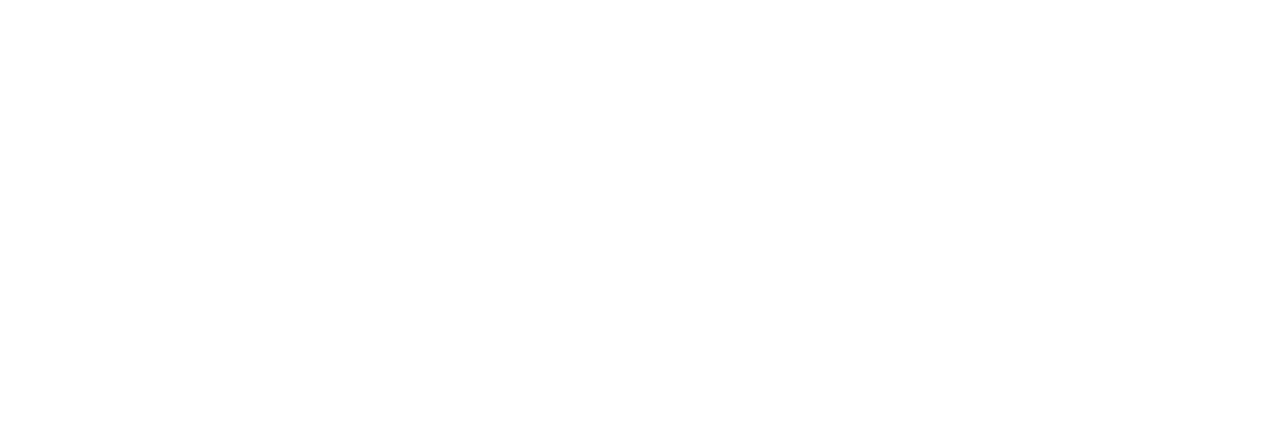
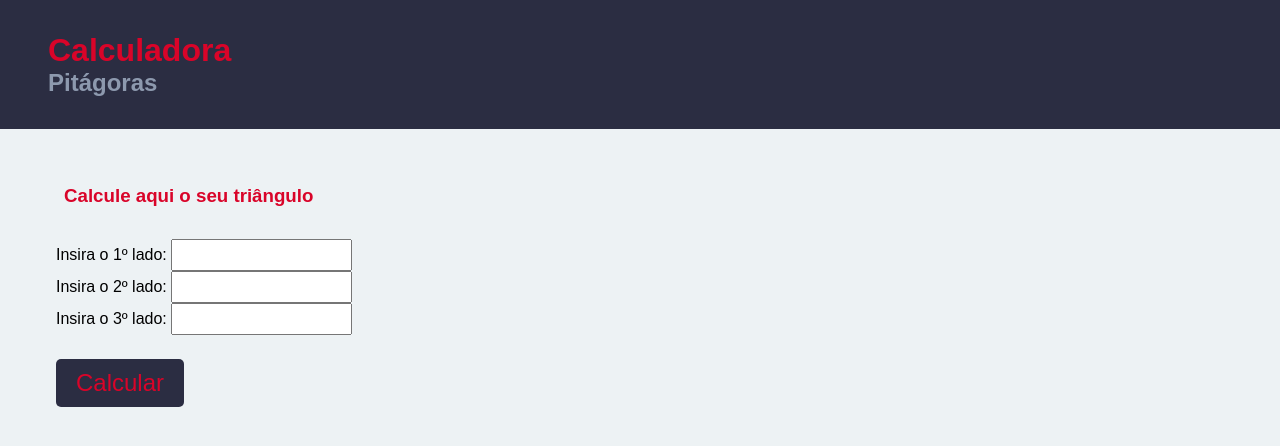
Before and after one commit to rvitor5197/calculadora-pitagoras, a plain HTML site: page index.html in a window 1280 px wide. Drawn offline with Linux system fonts and the light colour scheme.

Commit message:
layout base

```diff
--- a/css/style.css
+++ b/css/style.css
@@ -0,0 +1,72 @@
+:root{
+    --background: #2b2d42;
+    --gray-blue: #8d99ae;
+    --white: #edf2f4;
+    --red: #d90429;
+}
+
+*{
+    margin: 0;
+    padding: 0;
+    box-sizing: border-box;
+}
+
+body {
+    font-family: Arial, Helvetica, sans-serif;
+    background: var(--white);
+}
+
+header {
+    width: 100%;
+    background: var(--background);
+    padding: 2rem 3rem;
+}
+
+header h1 {
+    color: var(--red);
+}
+header h2 {
+    color: var(--gray-blue);
+}
+
+h3{
+    color: var(--red);
+}
+
+#calc {
+    margin-top: 1.5rem;
+    float: left;
+    padding: 2rem;
+}
+
+#calc h3 {
+    margin-left: 2rem;
+}
+
+#box-text {
+    margin-top: 2rem;
+    margin-bottom: 1.5rem;
+    padding-left: 1.5rem;
+
+}
+
+.inputs {
+    height: 2rem;
+}
+
+#calcu {
+    width: 8rem;
+    height: 3rem;
+    margin-left: 1.5rem;
+    border: 0;
+    border-radius: 5px;
+    color: var(--red);
+    background: var(--background);
+
+    font-size: 1.5rem;
+}
+
+#calcu:hover {
+    background: var(--red);
+    color: var(--background);
+}
--- a/index.html
+++ b/index.html
@@ -6,11 +6,69 @@
     <meta http-equiv="X-UA-Compatible" content="IE=edge">
     <meta name="viewport" content="width=device-width, initial-scale=1.0">
 
+    <link rel="stylesheet" href="/css/style.css">
+
     <title>Calculadora Pitágoras</title>
 </head>
 
 <body>
 
+    <header>
+        <h1>Calculadora</h1>
+        <h2>Pitágoras</h2>
+    </header>
+
+    <main>
+
+        <section>
+
+            <div id="calc">
+                <h3>Calcule aqui o seu triângulo</h3>
+                <div id="box-text">
+                    <label for="first-number">Insira o 1º lado:</label>
+                    <input class="inputs" type="number" name="first-number" id="fnum"> <br>
+
+                    <label for="second-number">Insira o 2º lado:</label>
+                    <input class="inputs" type="number" name="second-number" id="secondnum"> <br>
+
+                    <label for="thirt-number">Insira o 3º lado:</label>
+                    <input class="inputs" type="number" name="thirt-number" id="thnum"> <br>
+
+                </div>
+
+                <button type="button" id="calcu" onclick="sum()">
+                    Calcular
+                </button>
+
+            </div>
+
+
+
+
+        </section>
+
+    </main>
+
+
+    <script>
+
+        function sum() {
+            var lado1, lado2, lado3, res;
+            lado1 = Number(document.getElementById('fnum').value);
+            lado2 = Number(document.getElementById('secondnum').value);
+            lado3 = Number(document.getElementById('thnum').value);
+
+            if (lado1 == lado2 && lado3 == lado2) {
+                console.log('equilatero');
+            } else if (lado1 == lado2 || lado3 == lado2 || lado3 == lado1) {
+                console.log('isoceles');
+            } else {
+                console.log('outro')
+            }
+        }
+
+    </script>
+
 </body>
 
 </html>
```
Also changed, not shown: img/triangulo.jpg (added).
